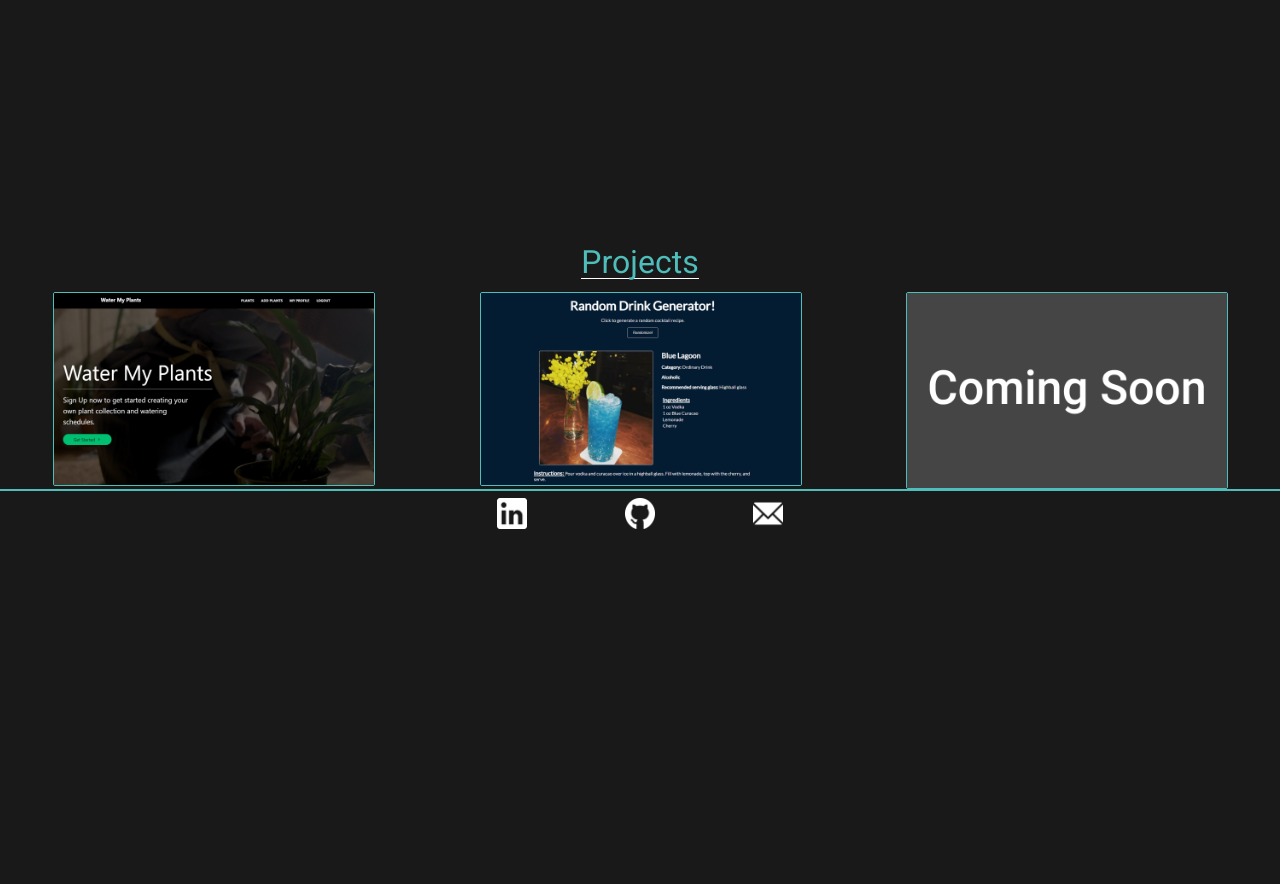
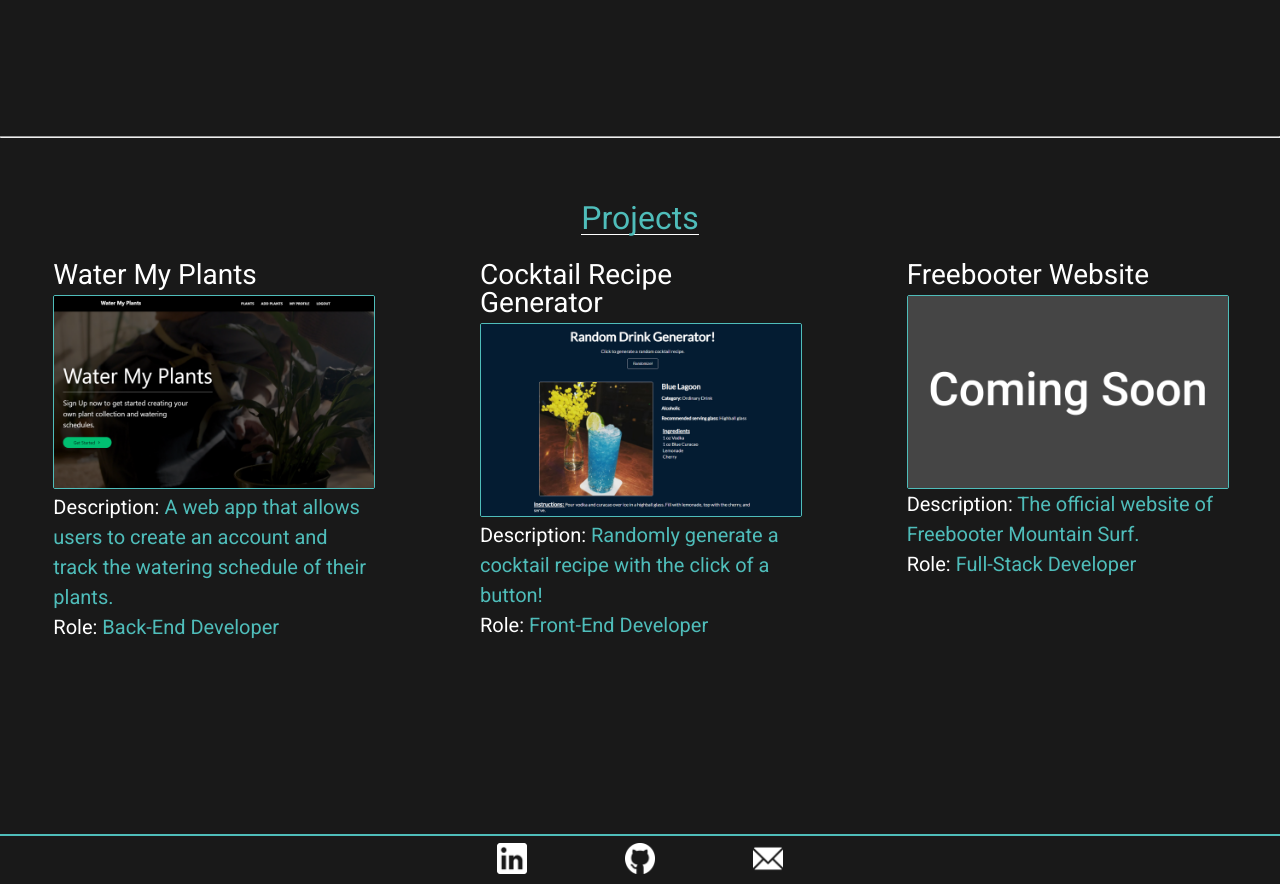
Before and after one commit to Ryan-E-Mark/Portfolio, a React (Create React App) app: page / in a window 1280 px wide. Shown: the part 1860-2744 px from the top of the page. Before the commit the page ends 2399 px from the top, so only its background shows below. Built offline with nearby package versions, Linux system fonts and the light colour scheme.

Commit message:
project section built out

```diff
--- a/src/App.css
+++ b/src/App.css
@@ -144,6 +144,7 @@ h4 {
 	justify-content: center;
 	align-items: center;
 	height: 100vh;
+	margin-bottom: 20%;
 }
 
 .my-pic {
@@ -207,7 +208,8 @@ h4 {
 	align-items: center;
 	justify-content: center;
 	width: 100%;
-	margin-top: 30%;
+	margin-top: 5%;
+	margin-bottom: 15%;
 }
 
 .projects-section h3 {
@@ -217,12 +219,15 @@ h4 {
 .projects {
 	display: flex;
 	justify-content: space-around;
+	align-items: flex-start;
 	width: 100%;
-	padding-top: 1%;
+	padding-top: 2%;
 }
 
 .project-div {
 	display: flex;
+	flex-direction: column;
+	align-items: flex-start;
 	justify-content: center;
 	width: 25%;
 }
@@ -231,6 +236,17 @@ h4 {
 	width: 100%;
 	border: .25px solid #4FBDBA;
 	border-radius: 2px;
+}
+
+.span {
+	color: white;
+
+}
+
+h5 {
+	font-size: 1.75rem;
+	color: white;
+	margin-bottom: 2%;
 }
 
 /* Footer Styles */
--- a/src/App.js
+++ b/src/App.js
@@ -10,7 +10,9 @@ function App() {
     <div >
       <NavBar />
       <Home />
+      <hr></hr>
       <About />
+      <hr></hr>
       <Projects />
       <Footer />
     </div>
--- a/src/components/navbar.js
+++ b/src/components/navbar.js
@@ -8,7 +8,7 @@ const NavBar = () => {
                 </div>
                 <div className="link-nav">
                     <a href="#about" className="nav-a">About</a>
-                    <a href="#work" className="nav-a">Work</a>
+                    <a href="#projects" className="nav-a">Projects</a>
                     <a href="#contact" className="nav-a">Contact</a>
                 </div>
         </section>
--- a/src/components/projects.js
+++ b/src/components/projects.js
@@ -5,17 +5,26 @@ import placeholder from '../imgs/placeholder.png';
 
 const Projects = () => {
     return (
-        <section className='projects-section'>
+        <section id="projects" className='projects-section'>
             <h3 className='underline'>Projects</h3>
             <div className='projects'>
                 <div className="project-div">
+                    <h5>Water My Plants</h5>
                     <a href="https://water-my-plants-lambda-7.netlify.app/" target="_blank" rel="noreferrer"><img src={waterPic} alt="project thumbnail"></img></a>
+                    <p><span className='span'>Description: </span>A web app that allows users to create an account and track the watering schedule of their plants.</p>
+                    <p><span className='span'>Role: </span>Back-End Developer</p>
                 </div>
                 <div className="project-div">
+                    <h5>Cocktail Recipe Generator</h5>
                     <a href="https://drink-generator-random.vercel.app/" target="_blank" rel="noreferrer"><img src={cocktailPic} alt="project thumbnail"></img></a>
+                    <p><span className='span'>Description: </span>Randomly generate a cocktail recipe with the click of a button!</p>
+                    <p><span className='span'>Role: </span>Front-End Developer</p>
                 </div>
                 <div className="project-div">
+                    <h5>Freebooter Website</h5>
                     <img src={placeholder} alt="project thumbnail"></img>
+                    <p><span className='span'>Description: </span>The official website of Freebooter Mountain Surf.</p>
+                    <p><span className='span'>Role: </span>Full-Stack Developer</p>
                 </div>
             </div>
         </section>
```
